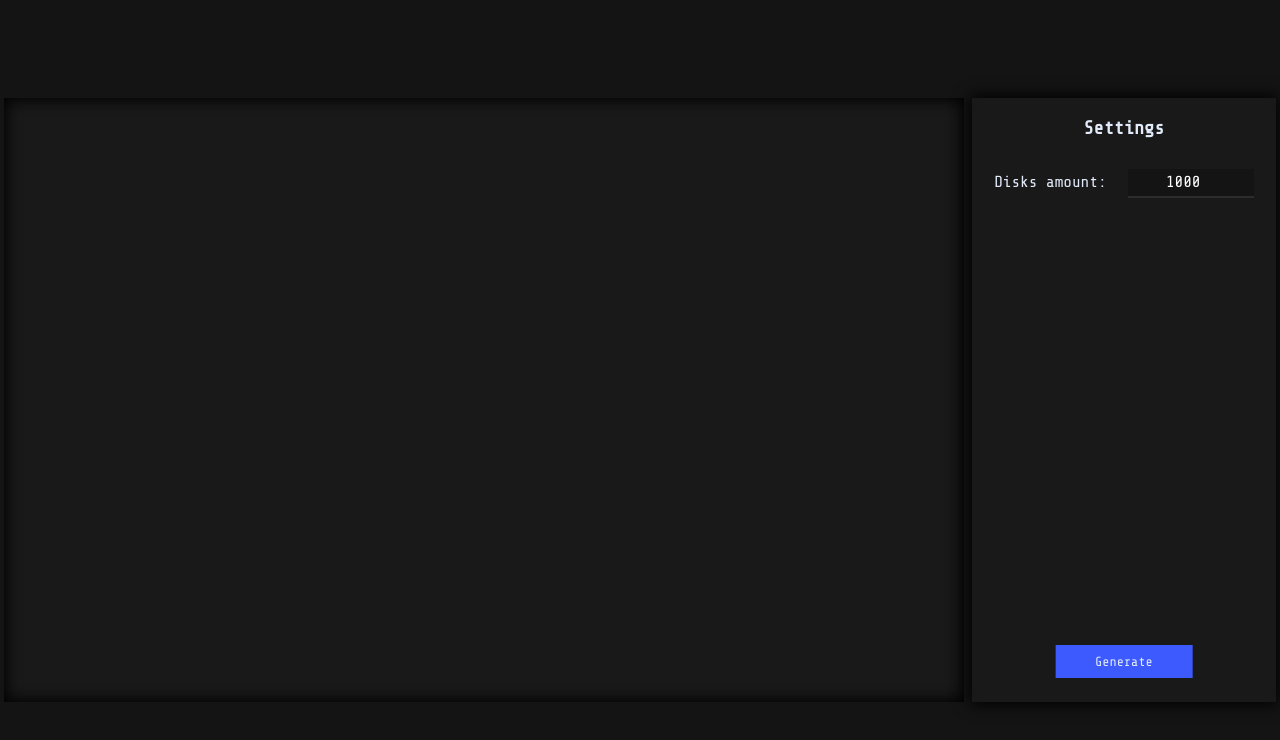
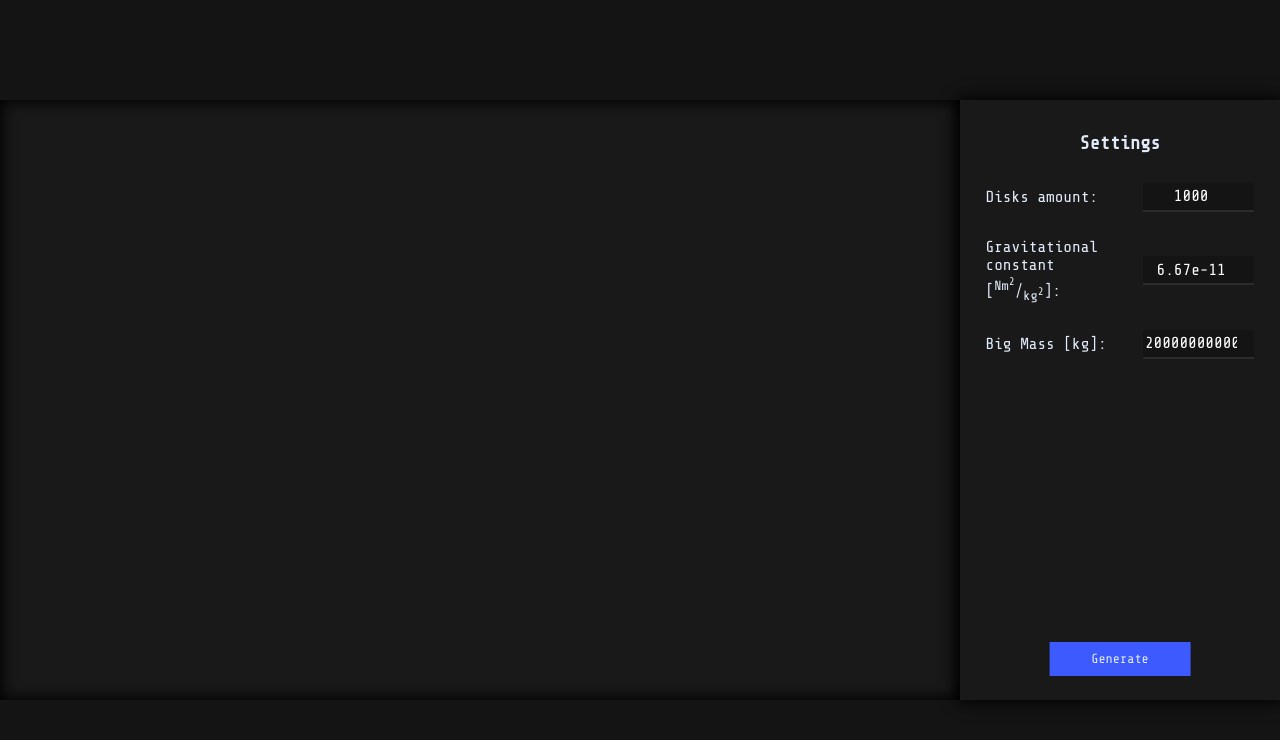
Before and after one commit to Robert-Kurczak/disk-simulation, a React (Create React App) app: page / in a window 1280 px wide. Shown: the top 740 px of the page. Built offline with nearby package versions, Linux system fonts and the light colour scheme.

Commit message:
working gravitional acceleration

```diff
--- a/src/components/MainCanvas/SimulationCanvas.ts
+++ b/src/components/MainCanvas/SimulationCanvas.ts
@@ -12,7 +12,7 @@ class Disk{
 	constructor(radius: number, position: vector2, velocity: vector2, color: string){
 		this.radius = radius;
 		this.position = position;
-		this.velocity = velocity;
+		this.velocity = velocity
 		this.color = color;
 	}
 }
@@ -27,6 +27,18 @@ class SimulationCanvas{
 	private canvasCTX: CanvasRenderingContext2D;
 
 	private simulationInterval: ReturnType<typeof setInterval> | null = null;
+
+	private deltaT = 0.004;
+	private gConstant = 0.0000000000667;
+
+	private bigMass = {
+		position: {
+			x: 0,
+			y: 0
+		},
+
+		mass: 2e18
+	}
 
 	constructor(width: number, height: number, wrapperID: string, canvasClass: string){
 		this.width = width;
@@ -47,6 +59,9 @@ class SimulationCanvas{
 
 		this.canvasWrapper.appendChild(this.canvasNode);
 		//------
+
+		this.bigMass.position.x = this.width / 2;
+		this.bigMass.position.y = this.height / 2;
 	}
 
 	//---Private methods---
@@ -61,8 +76,8 @@ class SimulationCanvas{
 			}
 
 			const randVelocity: vector2 = {
-				x: Math.random() * 4 - 2,
-				y: Math.random() * 4 - 2
+				x: Math.random() * 200 - 100,
+				y: Math.random() * 200 - 100
 			}
 
 			const color: string = `rgb(${Math.random() * 255}, ${Math.random() * 255}, ${Math.random() * 255})`
@@ -97,39 +112,70 @@ class SimulationCanvas{
 			this.canvasCTX.clearRect(0, 0, this.width, this.height);
 			this.drawDisks(diskArray);
 
-			for(let i = 0; i < diskArray.length; i++){
-				const currentDisk: Disk = diskArray[i];
+			this.canvasCTX.beginPath();
+			this.canvasCTX.arc(this.bigMass.position.x, this.bigMass.position.y, 5, 0, 2 * Math.PI);
+			this.canvasCTX.fillStyle = "#ff0044";
+			this.canvasCTX.fill();
+
+			for(let disk of diskArray){
+
+				//distance vector between disk and big mass
+				let distanceVec: vector2 = {
+					x: this.bigMass.position.x - disk.position.x,
+					y: this.bigMass.position.y - disk.position.y
+				}
+
+				//value of distance vector
+				let distanceVal: number = ((distanceVec.x)**2 + (distanceVec.y)**2)**0.5;
+
+				//unit vector (versor) that show direction to big mass
+				let distanceVer: vector2 = {
+					x: distanceVec.x / distanceVal,
+					y: distanceVec.y / distanceVal
+				};
+
+				let acceleration: vector2 = {
+					x: ((this.gConstant * this.bigMass.mass) / (distanceVal**2 + 0.01)**1.5) * distanceVer.x,
+					y: ((this.gConstant * this.bigMass.mass) / (distanceVal**2 + 0.01)**1.5) * distanceVer.y
+				}
+
+				disk.velocity.x += acceleration.x * this.deltaT;
+				disk.velocity.y += acceleration.y * this.deltaT;
 
 				const potentialPosition: vector2 = {
-					x: currentDisk.position.x += currentDisk.velocity.x,
-					y: currentDisk.position.y += currentDisk.velocity.y
+					x: disk.position.x += disk.velocity.x * this.deltaT,
+					y: disk.position.y += disk.velocity.y * this.deltaT
 				}
 
 				//---Border collisions---
 				//x
-				if(potentialPosition.x + currentDisk.radius > this.width){
-					potentialPosition.x  = this.width - currentDisk.radius
-					currentDisk.velocity.x *= -1;
+				if(potentialPosition.x + disk.radius > this.width){
+					potentialPosition.x  = this.width - disk.radius;
+
+					disk.velocity.x *= -1;
 				}
-				else if(potentialPosition.x - currentDisk.radius < 0){
-					potentialPosition.x = currentDisk.radius;
-					currentDisk.velocity.x *= -1;
+				else if(potentialPosition.x - disk.radius < 0){
+					potentialPosition.x = disk.radius;
+
+					disk.velocity.x *= -1;
 				}
 
 				//y
-				if(potentialPosition.y + currentDisk.radius > this.height){
-					potentialPosition.y  = this.height - currentDisk.radius
-					currentDisk.velocity.y *= -1;
+				if(potentialPosition.y + disk.radius > this.height){
+					potentialPosition.y  = this.height - disk.radius
+
+					disk.velocity.y *= -1;
 				}
-				else if(potentialPosition.y - currentDisk.radius < 0){
-					potentialPosition.y = currentDisk.radius;
-					currentDisk.velocity.y *= -1;
+				else if(potentialPosition.y - disk.radius < 0){
+					potentialPosition.y = disk.radius;
+
+					disk.velocity.y *= -1;
 				}
 				//------
 
-				currentDisk.position = potentialPosition;
+				disk.position = potentialPosition;
 			}
-		}, 0);
+		}, this.deltaT * 1000);
 	}
 	//------
 
--- a/src/components/SettingsPanel/SettingsPanel.tsx
+++ b/src/components/SettingsPanel/SettingsPanel.tsx
@@ -9,25 +9,50 @@ interface Props{
 
 function SettingsPanel(props: Props){
 	let disksAmount: number = 1000;
+	let gConst: number = 6.67e-11;
+	let bigMassValue: number = 2.0e16;
 
 	const {mainCanvas} = props;
 
+	//---Updaters---
 	const updateAmount = (e:ChangeEvent<HTMLInputElement>) => {
 		const value: number = parseInt(e.target.value);
 
 		if(value >= 0) disksAmount = value;
-	}
+	};
+
+	const updateGconst = (e:ChangeEvent<HTMLInputElement>) => {
+		gConst = parseFloat(e.target.value);
+	};
+
+	const updateBigMass = (e:ChangeEvent<HTMLInputElement>) => {
+		const value: number = parseFloat(e.target.value);
+
+		if(value > 0) bigMassValue = value;
+	};
+	//------
 
 	const generate = () => {
 		mainCanvas.simulate(disksAmount);
-	}
+	};
 
 	return(
 		<div className="settings-panel">
 			<h3>Settings</h3>
+			<div className="settings-section">
+				<p>Disks amount:</p>
+				<input type="number" defaultValue={disksAmount} min={0} onChange={updateAmount}/>
+			</div>
 
-			<p>Disks amount:</p>
-			<input type="number" defaultValue={disksAmount} min={0} onChange={updateAmount}/>
+			<div className="settings-section">
+				<p>Gravitational constant [<sup>Nm<sup>2</sup></sup>&frasl;<sub>kg<sup>2</sup></sub>]:</p>
+				<input type="number" defaultValue={gConst} onChange={updateGconst}/>
+			</div>
+
+			<div className="settings-section">
+				<p>Big Mass [kg]:</p>
+				<input type="number" defaultValue={bigMassValue} min={0} onChange={updateBigMass}/>
+			</div>
 
 			<button onClick={generate}>Generate</button>
 		</div>
--- a/src/styles/MainCanvas.css
+++ b/src/styles/MainCanvas.css
@@ -2,3 +2,7 @@
 	background-color: #191919;
 	box-shadow: 0px 0px 15px 2px black inset;
 }
+
+.main-canvas{
+	display: block;
+}
--- a/src/styles/SettingsPanel.css
+++ b/src/styles/SettingsPanel.css
@@ -1,4 +1,7 @@
 .settings-panel{
+	width: 22em;
+	padding: 1% 2%;
+
 	text-align: center;
 	position: relative;
 
@@ -6,7 +9,15 @@
 	box-shadow: 0px 0px 15px 2px black;
 }
 
-.settings-panel input[type=number]{
+.settings-section{
+	display: flex;
+	align-items: center;
+	justify-content: space-between;
+}
+
+.settings-section input[type=number]{
+	width: 40%;
+	height: 25px;
 	background-color: #141414;
 	color: white;
 	border: none;
@@ -16,14 +27,15 @@
 	font-style: normal;
 	font-size: 100%;
 
-	width: 40%;
-	height: 25px;
+	appearance: textfield;
 	-moz-appearance: textfield;
 }
 
-.settings-panel p{
+.settings-section p{
+	max-width: 50%;
+
+	text-align: left;
 	display: inline-block;
-	margin-right: 7%;
 }
 
 .settings-panel button{
```
